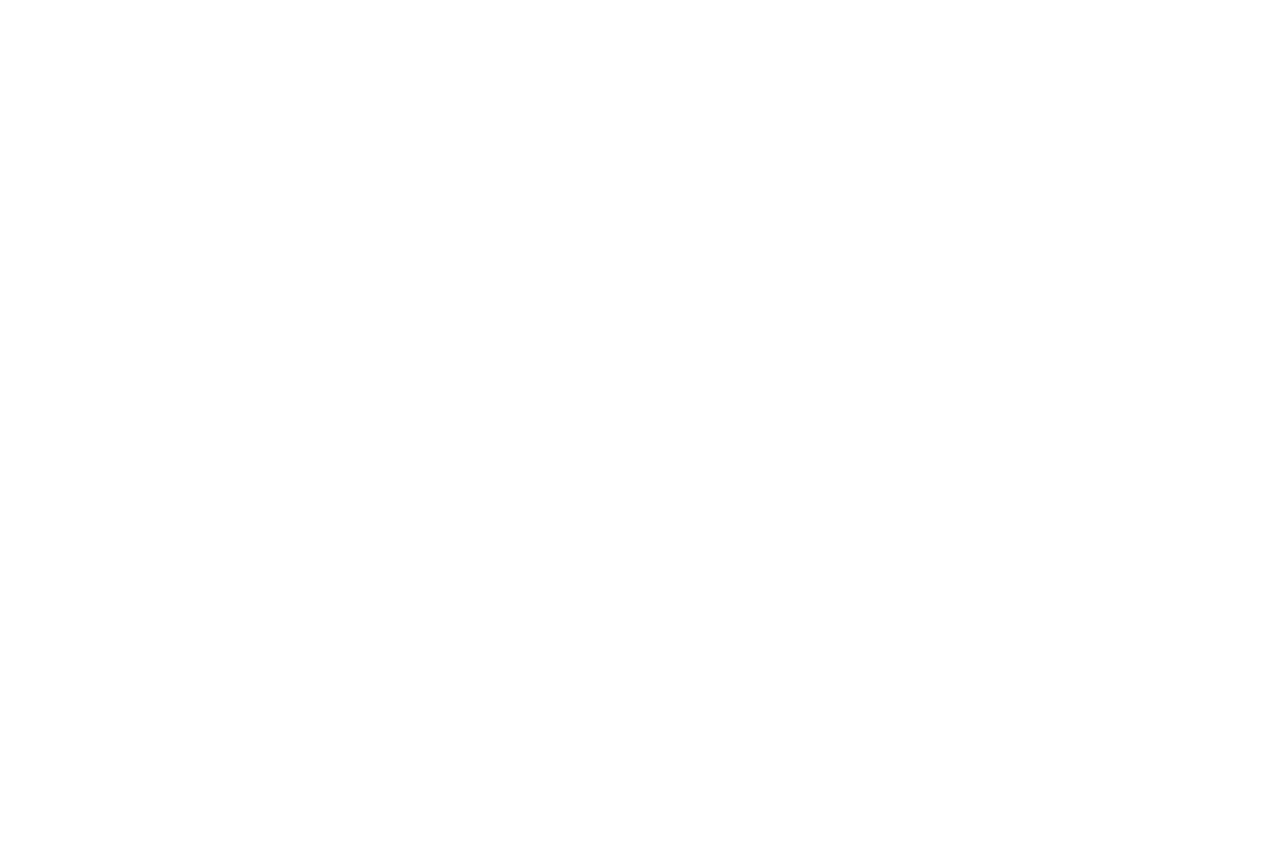
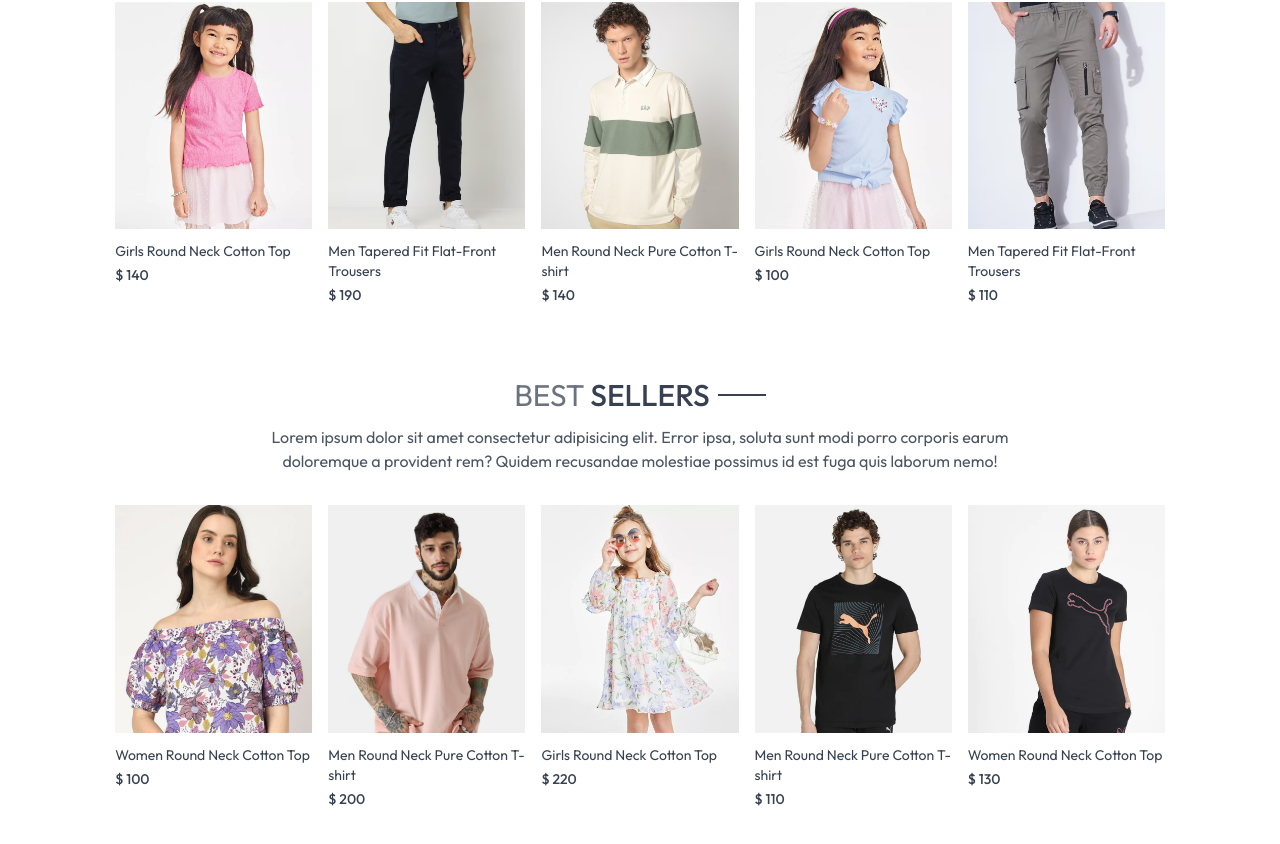
Before and after one commit to Abhinav-Kumar-Bindra21/E-Commerce, a React (Vite) app in the folder frontend/: page / in a window 1280 px wide. Shown: the part 1052-1896 px from the top of the page. Before the commit the page ends 800 px from the top, so only its background shows below. Built offline with nearby package versions, Linux system fonts and the light colour scheme.

Commit message:
add latest collection and best collection section

```diff
--- /dev/null
+++ b/frontend/src/components/BestSeller.jsx
@@ -0,0 +1,34 @@
+import React, { useContext, useEffect, useState } from "react";
+import { ShopContext } from "../context/ShopContext";
+import Title from "./Title";
+import ProductItem from "./ProductItem";
+
+const BestSeller = () => {
+  const { products } = useContext(ShopContext);
+
+  const [bestSeller, setBestSeller] = useState([]);
+
+  useEffect(() => {
+    const bestProduct = products.filter((item) => item.bestseller);
+    setBestSeller(bestProduct.slice(0, 5));
+  }, []);
+  return (
+    <div className="my-10">
+      <div className="text-center text-3xl py-8">
+        <Title text1={"BEST"} text2={"SELLERS"} />
+        <p className="w-3/4 m-auto text-xs sm:text-sm md:text-base text-gray-600">
+          Lorem ipsum dolor sit amet consectetur adipisicing elit. Error ipsa, soluta sunt modi porro corporis earum
+          doloremque a provident rem? Quidem recusandae molestiae possimus id est fuga quis laborum nemo!
+        </p>
+      </div>
+
+      <div className="grid grid-cols-2 sm:grid-cols-3 md:grid-cols-4 lg:grid-cols-5 gap-4 gap-y-6">
+        {bestSeller.map((item, index) => (
+          <ProductItem key={index} id={item._id} name={item.name} image={item.image} price={item.price} />
+        ))}
+      </div>
+    </div>
+  );
+};
+
+export default BestSeller;
--- a/frontend/src/components/LatestCollection.jsx
+++ b/frontend/src/components/LatestCollection.jsx
@@ -1,9 +1,16 @@
-import React, { useContext } from "react";
+import React, { useContext, useEffect, useState } from "react";
 import { ShopContext } from "../context/ShopContext";
 import Title from "./Title";
+import ProductItem from "./ProductItem";
 
 const LatestCollection = () => {
   const { products } = useContext(ShopContext);
+
+  const [latestProducts, setLatestProducts] = useState([]);
+
+  useEffect(() => {
+    setLatestProducts(products.slice(0, 10));
+  }, []);
 
   return (
     <div className="my-10">
@@ -15,6 +22,13 @@
           Dolore, deserunt facilis?
         </p>
       </div>
+
+      {/* Rendering products */}
+      <div className="grid grid-cols-2 sm:grid-cols-3 md:grid-cols-4 lg:grid-cols-5 gap-4 gap-y-6">
+        {latestProducts.map((item, index) => (
+          <ProductItem key={index} id={item._id} image={item.image} name={item.name} price={item.price} />
+        ))}
+      </div>
     </div>
   );
 };
--- a/frontend/src/components/Navbar.jsx
+++ b/frontend/src/components/Navbar.jsx
@@ -6,7 +6,9 @@
   const [visible, setVisible] = useState(false);
   return (
     <div className="flex items-center justify-between py-5 font-medium">
-      <img src={assets.logo} alt="" className="w-36" />
+      <Link to="/">
+        <img src={assets.logo} alt="" className="w-36" />
+      </Link>
 
       <ul className="hidden sm:flex gap-5 text-sm text-gray-700">
         <NavLink to="/" className="flex flex-col items-center gap-1">
--- /dev/null
+++ b/frontend/src/components/ProductItem.jsx
@@ -0,0 +1,21 @@
+import React, { useContext } from "react";
+import { ShopContext } from "../context/ShopContext";
+import { Link } from "react-router";
+
+const ProductItem = ({ id, image, name, price }) => {
+  const { currency } = useContext(ShopContext);
+  return (
+    <Link className="text-gray-700 cursor-pointer " to={`/product/${id}`}>
+      <div className="overflow-hidden">
+        <img className="hover:scale-110 transition ease-in-out" src={image[0]} alt="" />
+      </div>
+
+      <p className="text-sm pt-3 pb-1">{name}</p>
+      <p className="text-sm font-medium">
+        {currency} {price}
+      </p>
+    </Link>
+  );
+};
+
+export default ProductItem;
--- a/frontend/src/index.css
+++ b/frontend/src/index.css
@@ -17,3 +17,10 @@
   font-weight: 400;
   font-style: normal;
 }
+
+@media (max-width: 640px) {
+  a.active {
+    background-color: black;
+    color: white;
+  }
+}
--- a/frontend/src/pages/Home.jsx
+++ b/frontend/src/pages/Home.jsx
@@ -1,12 +1,14 @@
 import React from "react";
 import Hero from "../components/Hero";
 import LatestCollection from "../components/LatestCollection";
+import BestSeller from "../components/BestSeller";
 
 const Home = () => {
   return (
     <div>
       <Hero />
       <LatestCollection />
+      <BestSeller />
     </div>
   );
 };
```
